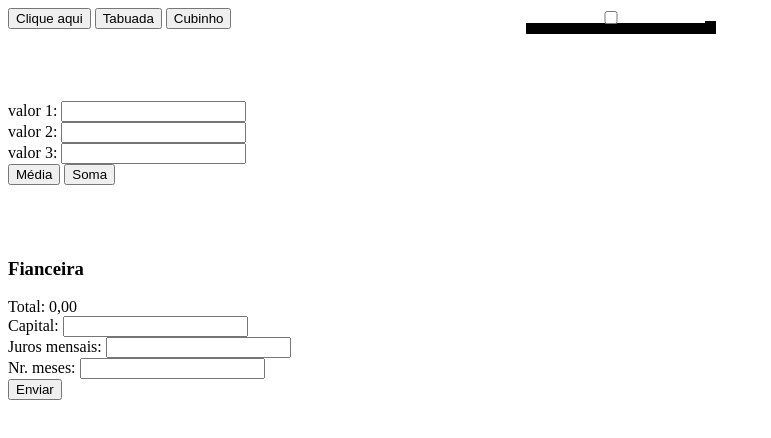
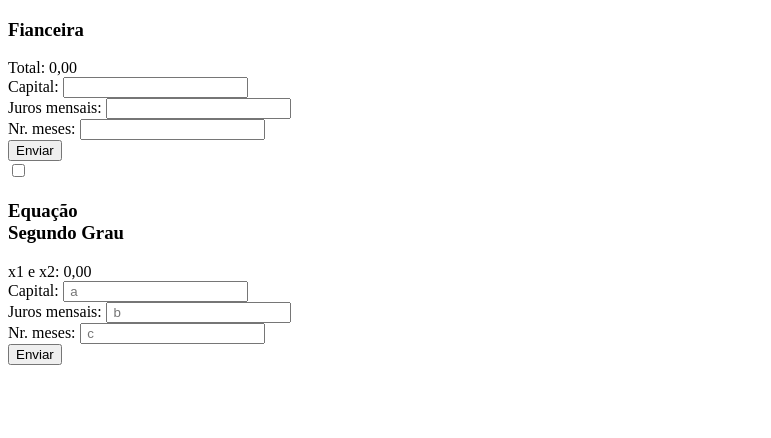
Before and after one commit to laranja12AAA/primeiroC_3t, a plain HTML site: page index.html in a window 1280 px wide. Shown: the whole page, without its empty margins (0-771 px from the left). Drawn offline with Linux system fonts and the light colour scheme.

Commit message:
Update index.html

```diff
--- a/index.html
+++ b/index.html
@@ -1,5 +1,6 @@
 <!DOCTYPE html>
 <html lang="pt-br">
+
 <head>
    <meta charset="UTF-8">
    <meta http-equiv="X-UA-Compatible" content="IE=edge">
@@ -8,32 +9,40 @@
    <script src="estudo.js"></script>
    <link rel="stylesheet" href="geral.css">
 </head>
+
 <body>
-    <input type="checkbox" name="" id="calc">
-    <button onclick="alo()">Clique aqui</button>
-    <button onclick="minhaTabuada()"> Tabuada</button>
-    <button onclick="cubo()"> Cubinho</button>
 
-    <br><br><br><br>
-  <span id="resultado"></span><br>
-  valor 1: <input id="v1"type="text"><br>
-  valor 2: <input id="v2"type="text"><br>
-  valor 3: <input id="v3"type="text"><br>
-  <button onclick="media()">Média</button>
-  <button onclick="soma()">Soma</button>
- </body>
-</html>
-<br><br><br><br>
+   <input type="checkbox" name="" id="calcFin">
+   <div class="calc">
+      <label for="calcFin">
+         <h3>Fianceira</h3>
+      </label>
+      <div class="calcf">
+      </div id="spTotal">
+      <span id="totalGeral">Total: 0,00</span><br>
 
-<div class="calc">
-    <label for="calcFin"><h3>Fianceira</h3></label>
-    <div class="calcf">
-    </div  id="spTotal">
-     <span id="totalGeral">Total: 0,00</span><br>
-    </div>
    Capital: <input id="valor" type="text"><br>
    Juros mensais: <input id="juros" type="text"><br>
    Nr. meses: <input id="meses" type="text"><br>
    <button onclick="total()"> Enviar</button>
    </div>
-<div>
+   </div>
+
+   <input type="checkbox" name="" id="calcESG">
+   <div class="calcESG">
+      <label for="calcESG">
+         <h3>Equação<br>Segundo Grau</h3>
+      </label>
+      <div class="calcE">
+      </div id="spRaiz">
+      <span id="raiz">x1 e x2: 0,00</span><br>
+
+   Capital: <input id="a" placeholder=" a" type="text"><br>
+   Juros mensais: <input id="b"  placeholder=" b" type="text"><br>
+   Nr. meses: <input id="c" placeholder=" c" type="text"><br>
+   <button onclick="calculaESG()"> Enviar</button>
+   </div>
+   </div>
+</body>
+
+</html>
```
Lines whose indentation alone changed are shown as unchanged.
